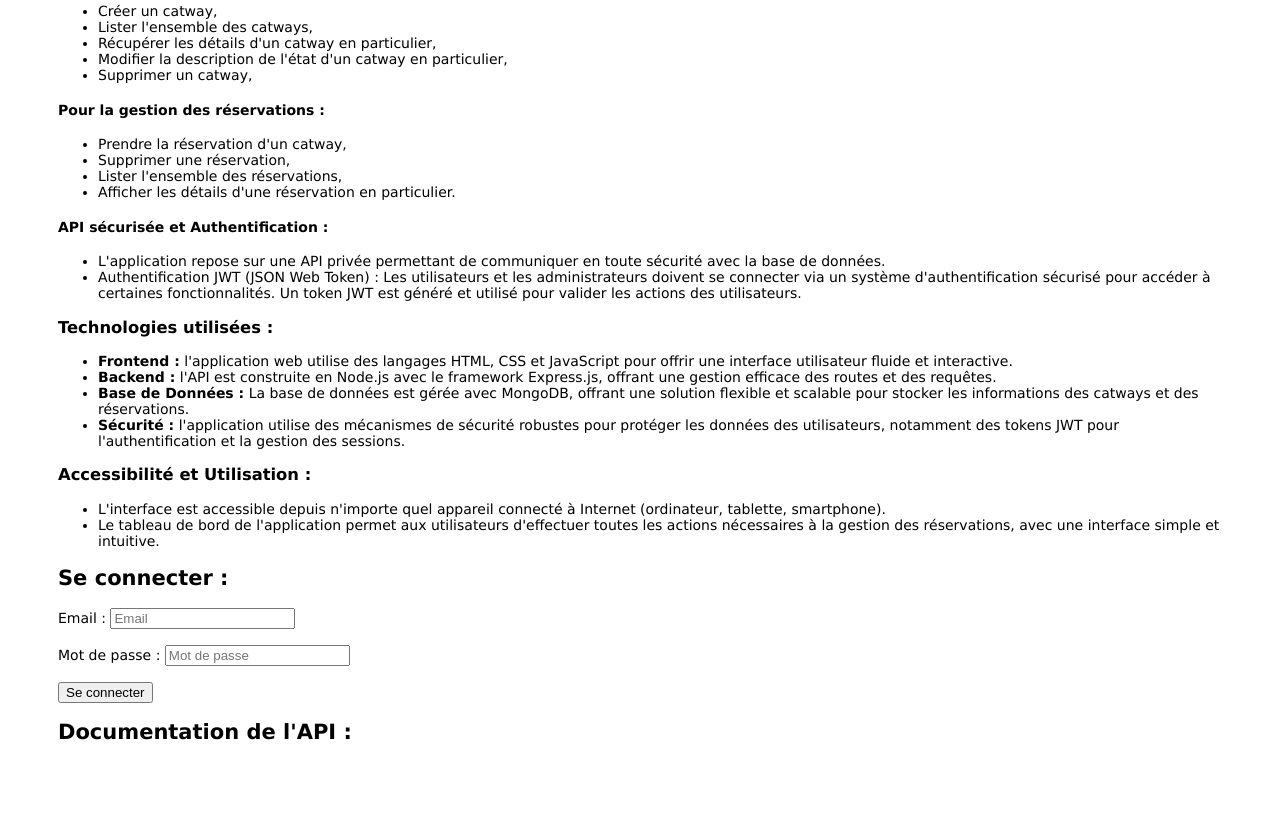
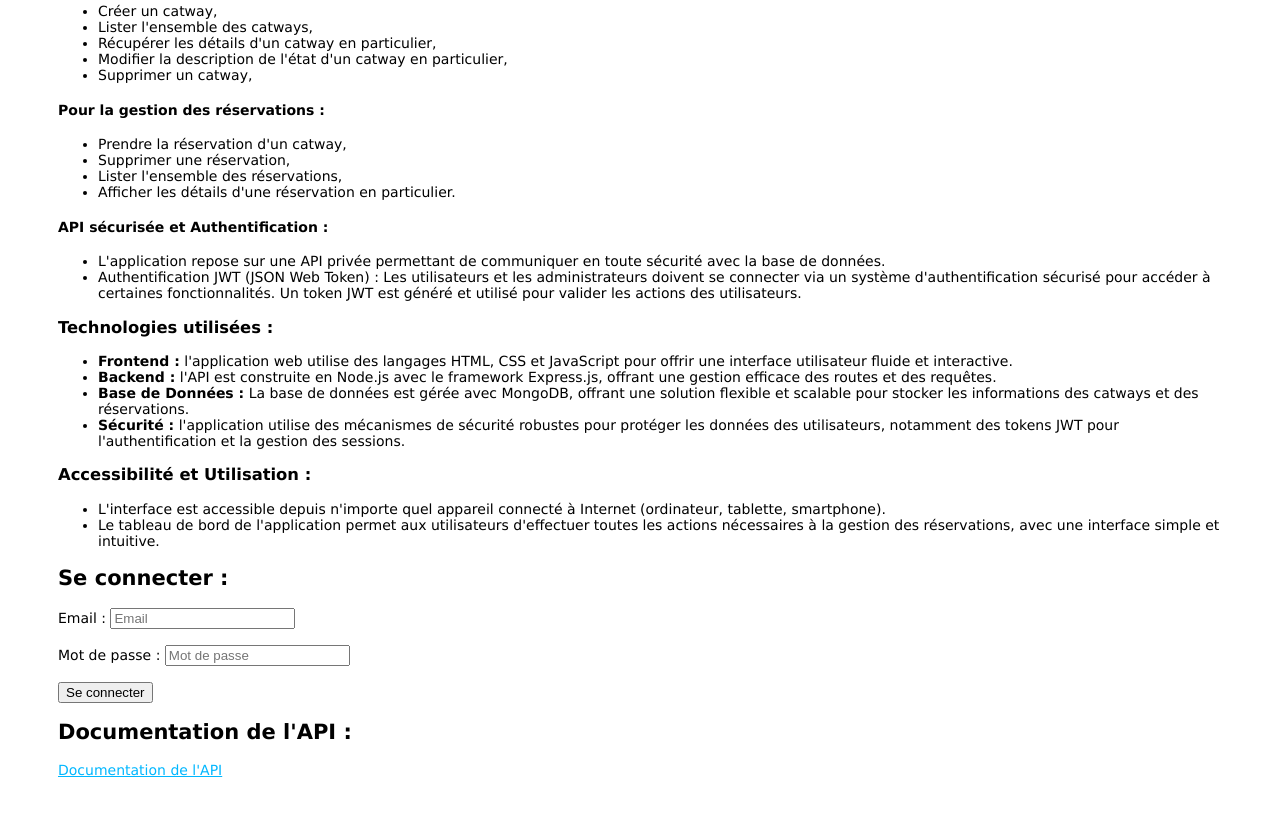
Before and after one commit to LeaKglr/PortDePlaisanceRussell, a website: page public/index.html in a window 1280 px wide. Shown: the part 371-1187 px from the top of the page. Drawn offline with Linux system fonts and the light colour scheme.

Commit message:
Modification documentation

```diff
--- a/public/index.html
+++ b/public/index.html
@@ -69,7 +69,7 @@
   <p id="errorMessage" style="color: red;"></p>
 
   <h2>Documentation de l'API :</h2>
-  <a href="../docs/index.html"></a>
+  <a href="../docs/index.html">Documentation de l'API</a>
   <script src="./javascripts/app.js"></script>
 </body>
 
```
